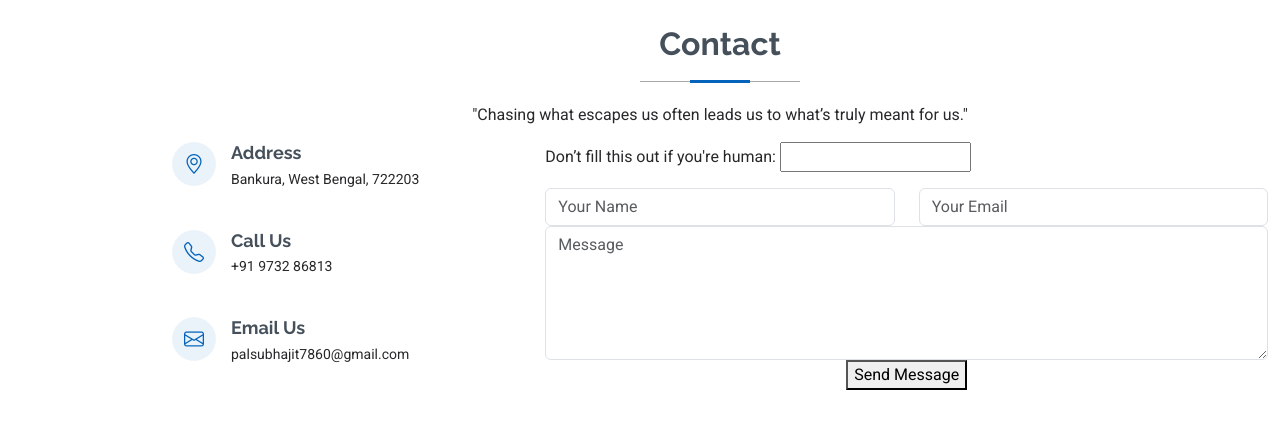
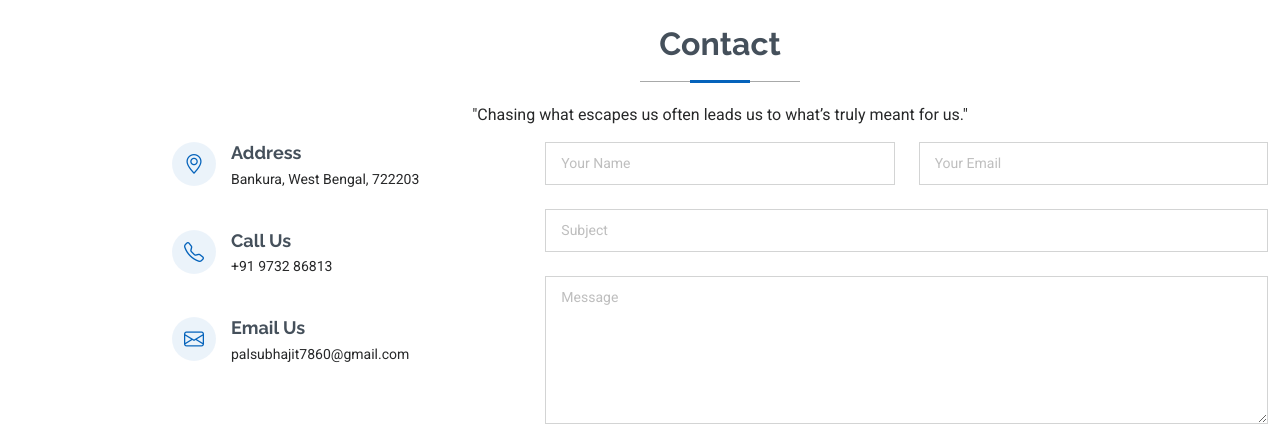
Before and after one commit to MR990SU/LoneXwolf, a plain HTML site: page index.html in a window 1280 px wide. Shown: the part 2650-3095 px from the top of the page. Drawn offline with Linux system fonts and the light colour scheme.

Commit message:
LAST FORM

```diff
--- a/index.html
+++ b/index.html
@@ -302,26 +302,40 @@
           </div>
 
           <div class="col-lg-8">
-            <form name="contact" method="POST" netlify netlify-honeypot="bot-field">
-              <!-- Hidden field for spam bots -->
+            <form name="contact" method="POST" data-netlify="true" class="php-email-form" data-aos="fade-up" data-aos-delay="200">
+              <!-- Hidden Netlify form-name field -->
               <input type="hidden" name="form-name" value="contact">
-              <p class="hidden">
-                <label>Don’t fill this out if you're human: <input name="bot-field"></label>
+              <!-- Optional honeypot for spam protection -->
+              <p style="display:none">
+                <label>Don't fill this out if you're human: <input name="bot-field"></label>
               </p>
 
-              <div class="row">
-                <div class="form-group col-md-6">
-                  <input type="text" name="name" class="form-control" id="name" placeholder="Your Name" required>
+              <div class="row gy-4">
+
+                <div class="col-md-6">
+                  <input type="text" name="name" class="form-control" placeholder="Your Name" required>
                 </div>
-                <div class="form-group col-md-6">
-                  <input type="email" name="email" class="form-control" id="email" placeholder="Your Email" required>
+
+                <div class="col-md-6">
+      <input type="email" class="form-control" name="email" placeholder="Your Email" required>
                 </div>
-              </div>
-              <div class="form-group">
-                <textarea class="form-control" name="message" rows="5" placeholder="Message" required></textarea>
-              </div>
-              <div class="text-center">
-                <button type="submit">Send Message</button>
+
+                <div class="col-md-12">
+                  <input type="text" class="form-control" name="subject" placeholder="Subject" required>
+                </div>
+
+                <div class="col-md-12">
+                  <textarea class="form-control" name="message" rows="6" placeholder="Message" required></textarea>
+                </div>
+
+                <div class="col-md-12 text-center">
+                  <div class="loading">Loading</div>
+                  <div class="error-message"></div>
+                  <div class="sent-message">Your message has been sent. Thank you!</div>
+
+                  <button type="submit">Send Message</button>
+                </div>
+
               </div>
             </form>
 
```
